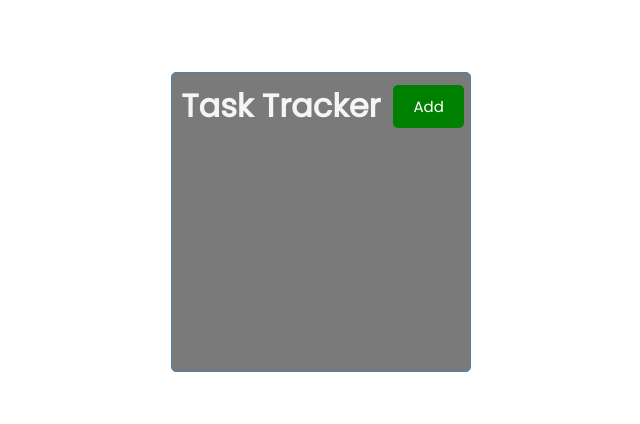
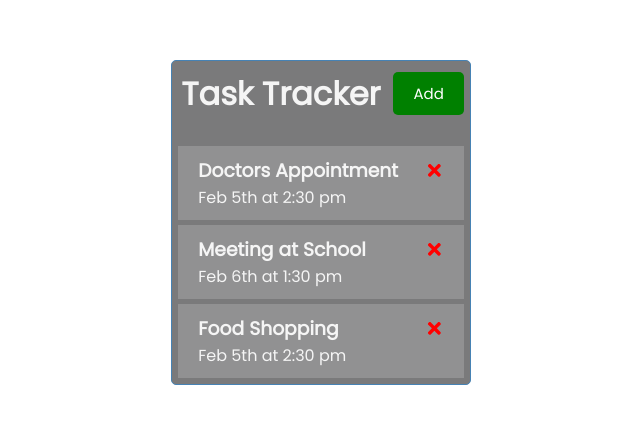
Before and after one commit to yochess2/react-task-tracker, a React (Create React App) app: page / in a window 1280 px wide. Shown: the part 178-602 px from the top of the page, without its empty margins (319-959 px from the left). Built offline with nearby package versions, Linux system fonts and the light colour scheme.

Commit message:
Add Tasks, task, and Delete Icon

```diff
--- a/package.json
+++ b/package.json
@@ -8,6 +8,7 @@
     "@testing-library/user-event": "^13.5.0",
     "react": "^18.2.0",
     "react-dom": "^18.2.0",
+    "react-icons": "^4.4.0",
     "react-scripts": "5.0.1",
     "web-vitals": "^2.1.4"
   },
--- a/src/App.js
+++ b/src/App.js
@@ -1,9 +1,33 @@
+import { useState } from 'react'
 import Header from './components/Header'
+import Tasks from './components/Tasks'
 
 function App() {
+  const [tasks, setTasks] = useState([
+  {
+    id: 1,
+    text: 'Doctors Appointment',
+    day: 'Feb 5th at 2:30 pm',
+    reminder: true,
+  },
+  {
+    id: 2,
+    text: 'Meeting at School',
+    day: 'Feb 6th at 1:30 pm',
+    reminder: true,
+  },
+  {
+    id: 3,
+    text: 'Food Shopping',
+    day: 'Feb 5th at 2:30 pm',
+    reminder: false,
+  }
+])
+
   return (
     <div className="container">
       <Header title='Task Tracker' />
+      <Tasks tasks={tasks}/>
     </div>
   );
 }
--- /dev/null
+++ b/src/components/Task.js
@@ -0,0 +1,14 @@
+import { FaTimes } from 'react-icons/fa'
+
+const Task = ({ task }) => {
+	return (
+		<div className='task'>
+			<h3>
+				{task.text} <FaTimes style={{ color: 'red', cursor: 'pointer' }} />
+			</h3>
+			<p>{task.day}</p>
+		</div>
+	)
+}
+
+export default Task
--- /dev/null
+++ b/src/components/Tasks.js
@@ -0,0 +1,13 @@
+import Task from './Task'
+
+const Tasks = ({ tasks }) => {
+	return (
+		<>
+			{tasks.map((task) => (
+				<Task key={task.id} task={task}/>
+			))}
+		</>
+	)
+}
+
+export default Tasks
```
Also changed, not shown: 1 other file (tests, documents, lock files or other folders).
